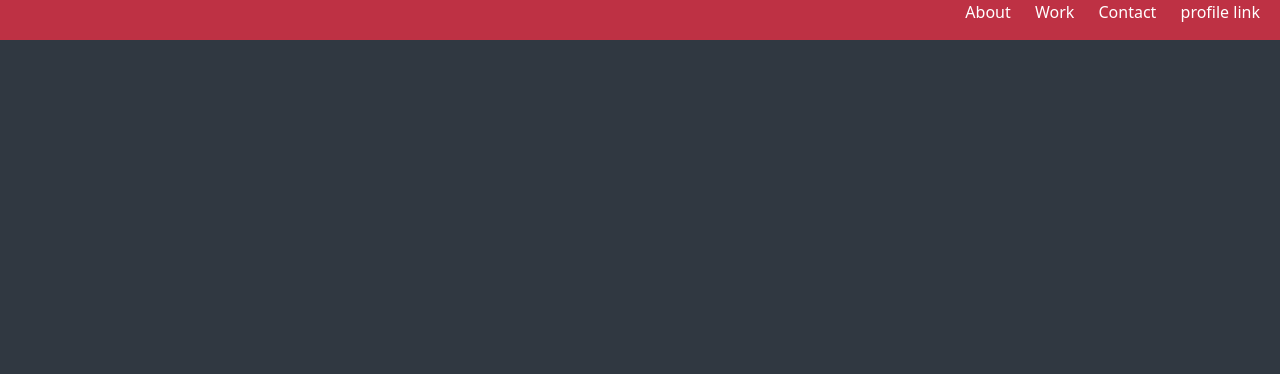
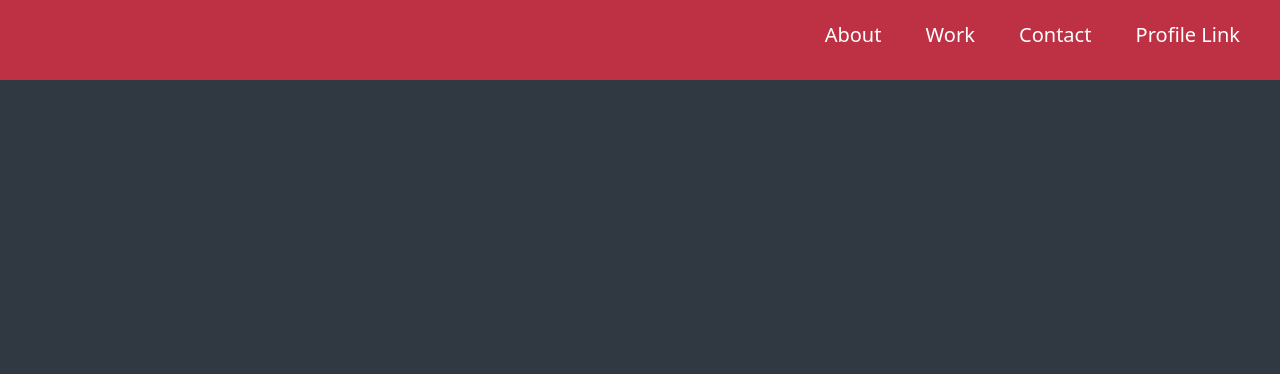
Before and after one commit to jrermi12/Ermias-and-Agrey, a plain HTML site: page index.html in a window 1280 px wide. Shown: the top 374 px of the page. Drawn offline with nearby package versions, Linux system fonts and the light colour scheme.

Commit message:
added style to the navbar

```diff
--- a/css/style.css
+++ b/css/style.css
@@ -25,6 +25,7 @@ p {
     background-color: #be3144;
     position: fixed;
     width: 100%;
+    height: 10%;
     top: 0%;
     z-index: 20;
 }
@@ -34,7 +35,9 @@ p {
 }
 #navbar ul li {
     display: inline-block;
-    margin-right: 20px;
+    margin-right: 40px;
+    font-size: 20px;
+    margin-top: 20px;
 }
 
 #navbar ul li a {
--- a/index.html
+++ b/index.html
@@ -15,7 +15,7 @@
         <li><a href="#">About</a></li>
         <li><a href="#">Work</a></li>
         <li><a href="#">Contact</a></li>
-        <li><a href="#" id="profile-link">profile link</a></li>
+        <li><a href="#" id="profile-link">Profile Link</a></li>
       </ul>
     </nav>
     <section id="welcome-section">
```
